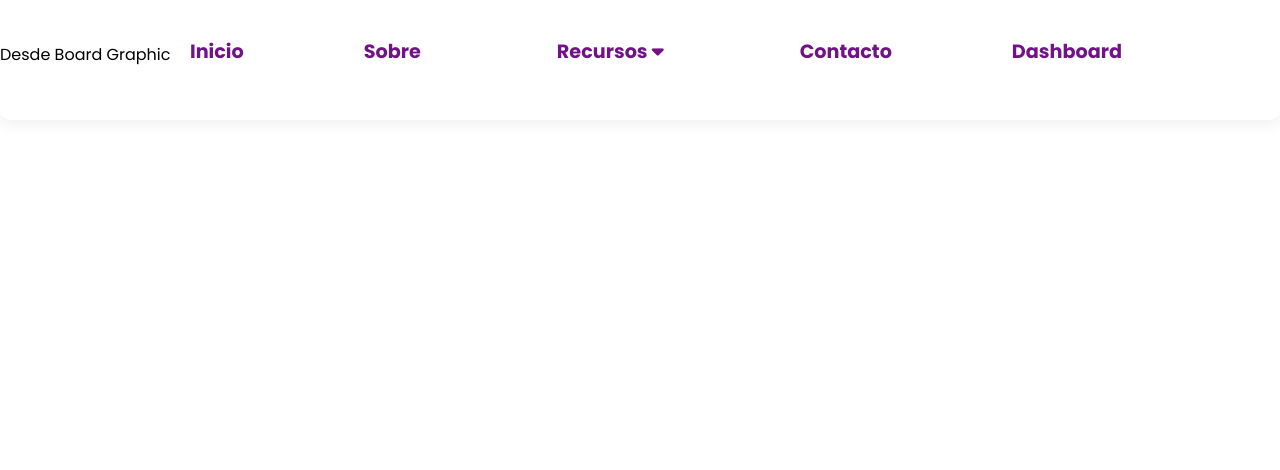
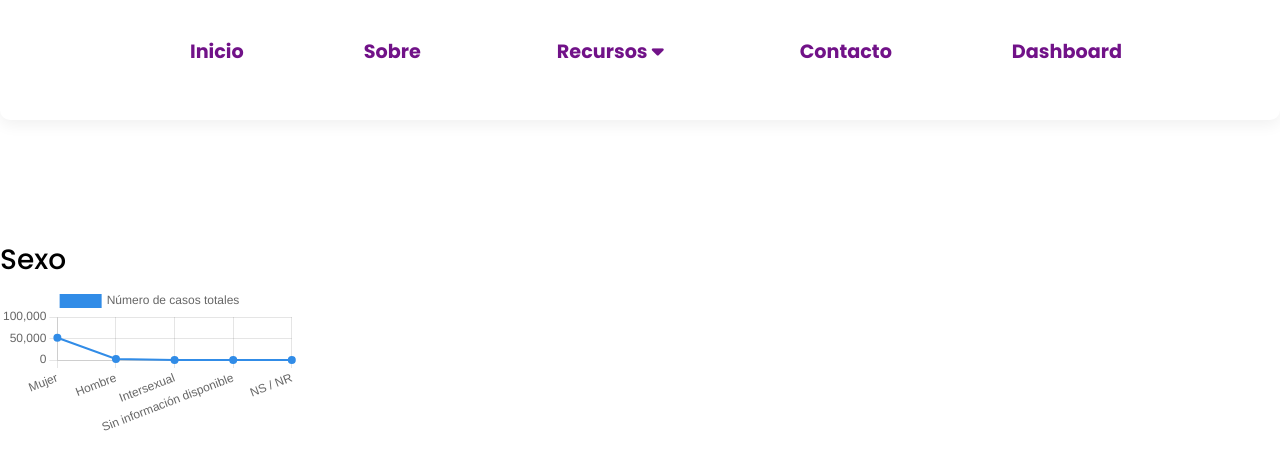
Before and after one commit to programateacademy/genero, a React (Create React App) app: page /Dashboard in a window 1280 px wide. Shown: the top 470 px of the page. Built offline with nearby package versions, Linux system fonts and the light colour scheme.

Commit message:
Add a advance chart to a sexGraphic component

```diff
--- a/src/Page/dashboardComponents/BoardGraphic/BoardGraphic.jsx
+++ b/src/Page/dashboardComponents/BoardGraphic/BoardGraphic.jsx
@@ -3,7 +3,7 @@ import './BoardGraphic.css';
 
 const BoardGraphic = () => {
     return (
-        <>Desde Board Graphic</>
+        <></>
     );
 };
 
--- a/src/Page/dashboardComponents/SexGraphic/SexGraphic.jsx
+++ b/src/Page/dashboardComponents/SexGraphic/SexGraphic.jsx
@@ -1,10 +1,64 @@
 import React from "react";
 import './SexGraphic.css';
+import { Line } from "react-chartjs-2"
+import {
+  Chart as ChartJS,
+  CategoryScale,
+  LinearScale,
+  PointElement,
+  LineElement,
+  Title,
+  Tooltip,
+  Legend,
+  Filler,
+} from "chart.js"
+
+ChartJS.register(
+  CategoryScale,
+  LinearScale,
+  PointElement,
+  LineElement,
+  Tooltip,
+  Title,
+  Legend,
+  Filler
+);
 
 const SexGraphic = () => {
+
+    const sex = ["Mujer", "Hombre", "Intersexual", "Sin información disponible", "NS / NR"];
+    const quantity =[51772, 2447, 235, 97, 2];
+    const data = {
+        labels: sex,
+        datasets:[
+            {
+              label: "Número de casos totales",
+              data: quantity,
+              borderColor: ["rgba(49, 140, 231, 1)"],
+              backgroundColor: ["rgba(49, 140, 231, 1)"],
+              borderWidth: 2,
+            },
+        ],
+    };
+
+
     return (
-        <></>
+      <div className="sexGraphic">
+        {/*Graphic sign*/}
+        <div className="sexTittleOne">
+          <div className="sexTextOne">
+            <h3>Sexo</h3>
+          </div>
+        </div>
+
+        {/* Graphic container*/}
+        <div className="sexGraphicContainer">
+          {/* Graphic */}
+          <Line data={data} />
+        </div>
+      </div>
     );
 };
 
+
 export default SexGraphic;
```
